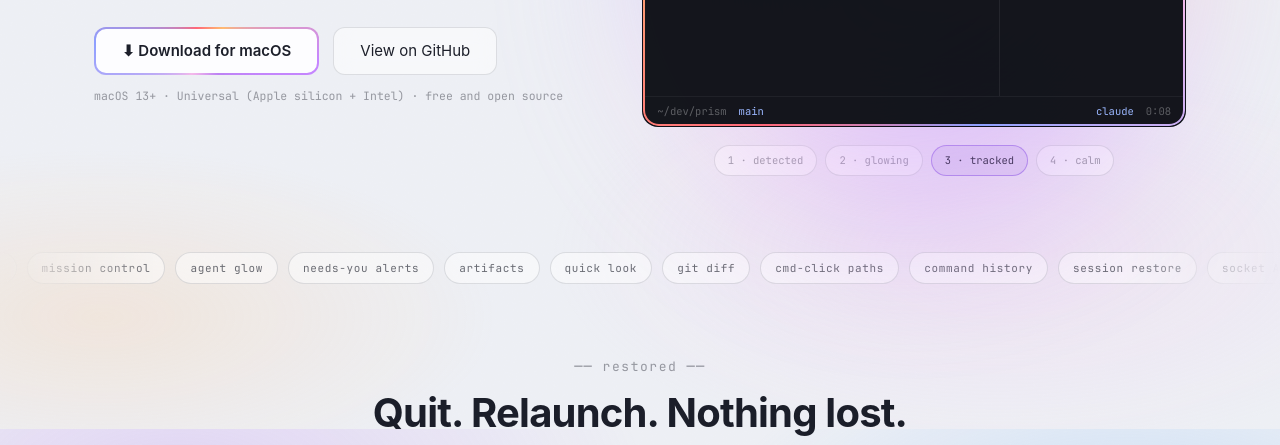
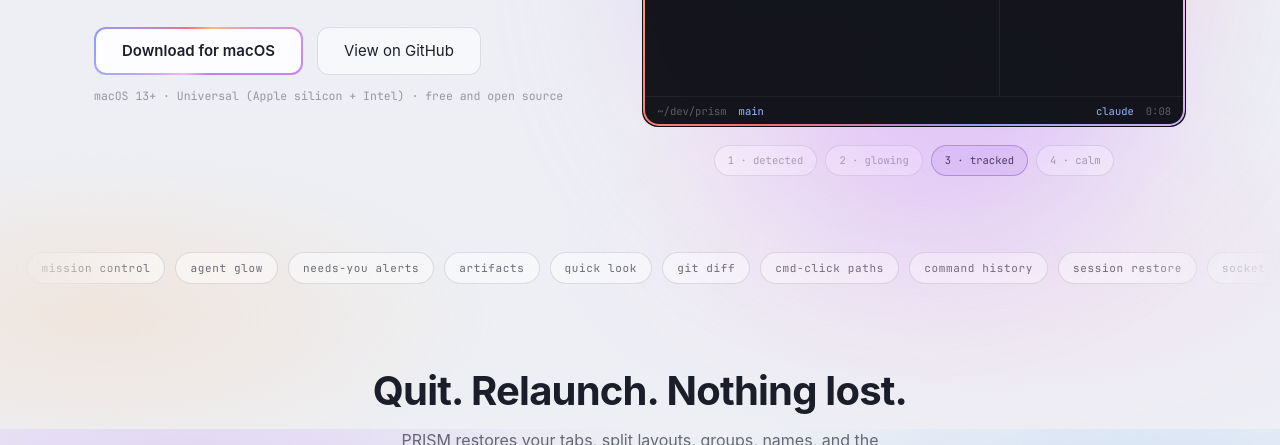
Before and after one commit to comacoded/prism-terminal, a website: page site/index.html in a window 1280 px wide. Shown: the part 371-816 px from the top of the page. Drawn offline with Linux system fonts and the light colour scheme; a web font is replaced by a local one.

Commit message:
Drop the restored divider mark and download button arrows

```diff
--- a/site/index.html
+++ b/site/index.html
@@ -295,7 +295,7 @@
       <h1>An <span class="hl">agent-native</span> terminal that doesn't look like shit.</h1>
       <p class="sub">Built to supervise Claude Code, Codex, and anything else that runs in a shell.</p>
       <div class="cta-row">
-        <a class="btn-glow" href="https://github.com/comacoded/prism-terminal/releases/latest"><span>⬇ Download for macOS</span></a>
+        <a class="btn-glow" href="https://github.com/comacoded/prism-terminal/releases/latest"><span>Download for macOS</span></a>
         <a class="btn-ghost" href="https://github.com/comacoded/prism-terminal">View on GitHub</a>
       </div>
       <p class="req">macOS 13+ · Universal (Apple silicon + Intel) · free and open source</p>
@@ -352,7 +352,6 @@
 
 
 <div class="restore rv">
-  <div class="mark" id="restore-mark">── restored ──</div>
   <h2>Quit. Relaunch. Nothing lost.</h2>
   <p>PRISM restores your tabs, split layouts, groups, names, and the contents of every pane, scrollback included. You pick up mid-thought, exactly where the screen was.</p>
 </div>
@@ -446,7 +445,7 @@
     <h2>Bring your own agent.</h2>
     <p class="lede" style="margin: 14px auto 0;">Free and open source. One small DMG, no accounts, no bundled model, no telemetry. Your agents, supervised.</p>
     <div class="cta-row" style="margin-top: 30px;">
-      <a class="btn-glow" href="https://github.com/comacoded/prism-terminal/releases/latest"><span>⬇ Download PRISM for macOS</span></a>
+      <a class="btn-glow" href="https://github.com/comacoded/prism-terminal/releases/latest"><span>Download PRISM for macOS</span></a>
       <a class="btn-ghost" href="docs/">Read the docs</a>
     </div>
     <p class="req">PRISM_0.2.0_universal.dmg · macOS 13+ · Universal binary</p>
```
